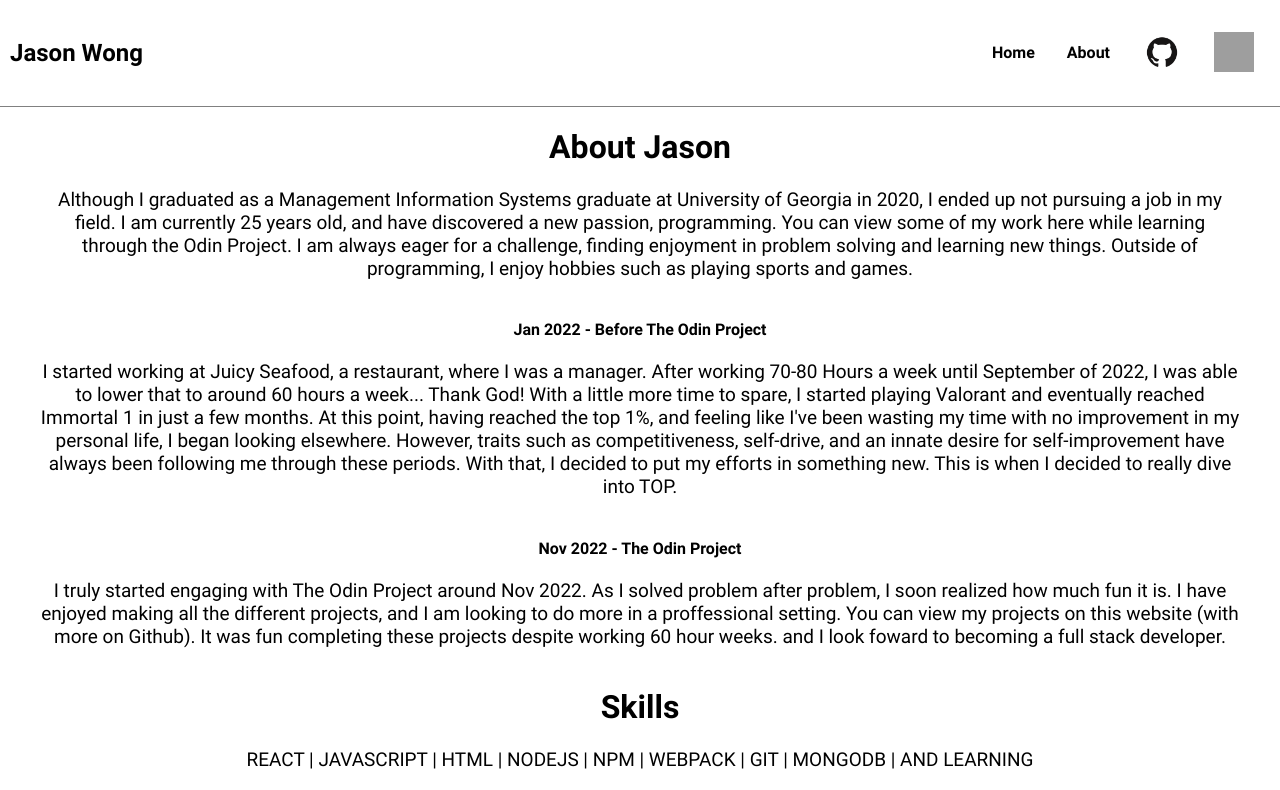
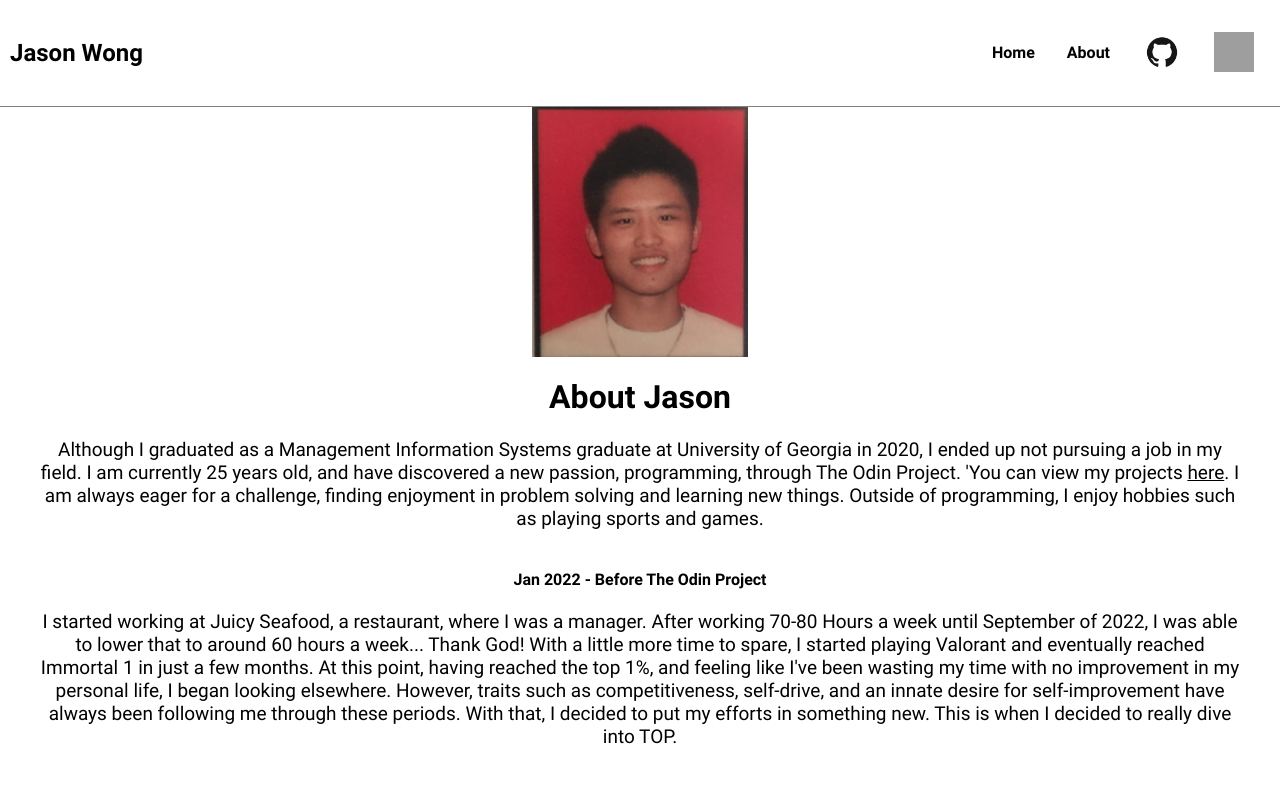
Before and after one commit to jw287962/portfolio_project, a React (Create React App) app: page /portfolio_project/about in a window 1280 px wide. Shown: the top 790 px of the page. Built offline with nearby package versions, Linux system fonts and the light colour scheme; grey boxes are pictures that could not be loaded.

Commit message:
add image

```diff
--- a/package.json
+++ b/package.json
@@ -7,6 +7,7 @@
     "@testing-library/jest-dom": "^5.16.5",
     "@testing-library/react": "^13.4.0",
     "@testing-library/user-event": "^13.5.0",
+    "dotenv": "^16.0.3",
     "gh-pages": "^5.0.0",
     "react": "^18.2.0",
     "react-dom": "^18.2.0",
--- a/src/components/About.js
+++ b/src/components/About.js
@@ -2,6 +2,7 @@ import { Link } from 'react-router-dom';
 import '../css/about.css'
 import Nav from './Nav';
 import { useEffect } from 'react';
+import jason from '../img/jason.png'
 const About = () => {
 
   useEffect(()=> {
@@ -27,11 +28,13 @@ const About = () => {
 
   return (
     <main className='about'>
+      <img src={jason} height='250px'></img>
         <div className='hidden'>
           <h1>About Jason </h1>
           <p>Although I graduated as a Management Information Systems graduate at University of Georgia in 2020, I ended up not pursuing a job in my field.
-            I am currently 25 years old, and have discovered a new passion, programming. You can view some of my work here
-            while learning through the Odin Project. I am always eager for a challenge, finding enjoyment in problem solving and learning
+            I am currently 25 years old, and have discovered a new passion, programming, through The Odin Project.
+            'You can view my projects <a href="/portfolio_project/Home">here</a>.
+            I am always eager for a challenge, finding enjoyment in problem solving and learning
             new things. Outside of programming, I enjoy hobbies such as playing sports and games.
              </p>
         </div>
--- a/src/index.css
+++ b/src/index.css
@@ -11,8 +11,9 @@ h1,h2,h3,h4,li>a{
   font-family: 'Roboto-Bold', -apple-system, BlinkMacSystemFont, 'Segoe UI', 'Roboto', 'Oxygen',
     'Ubuntu', 'Cantarell', 'Fira Sans', 'Droid Sans', 'Helvetica Neue',
     sans-serif;
-
-
+}
+a{
+  color: black
 }
 body {
   margin: 0;
```
Also changed, not shown: src/img/jason.png (added), 1 other file (tests, documents, lock files or other folders).
